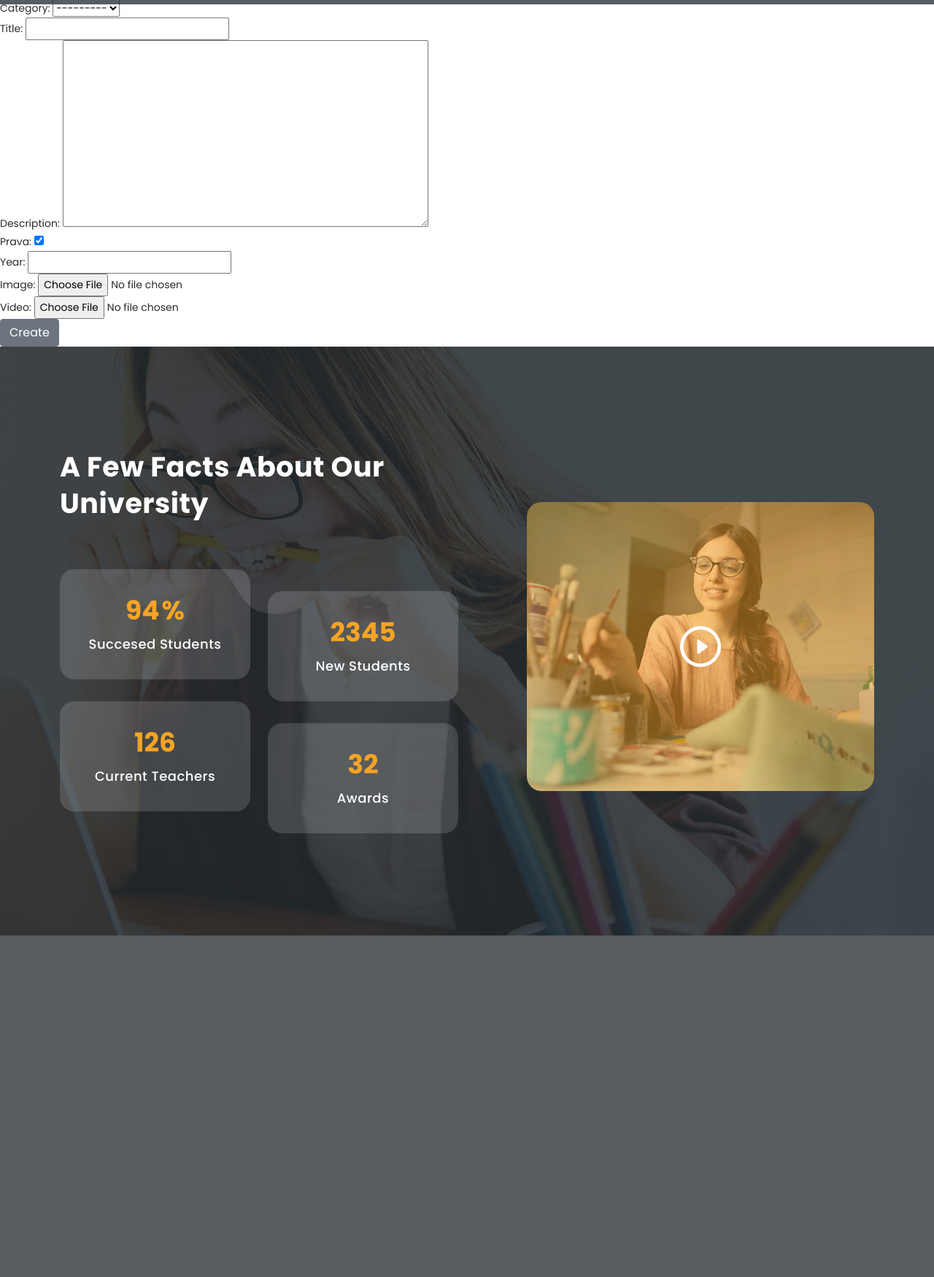
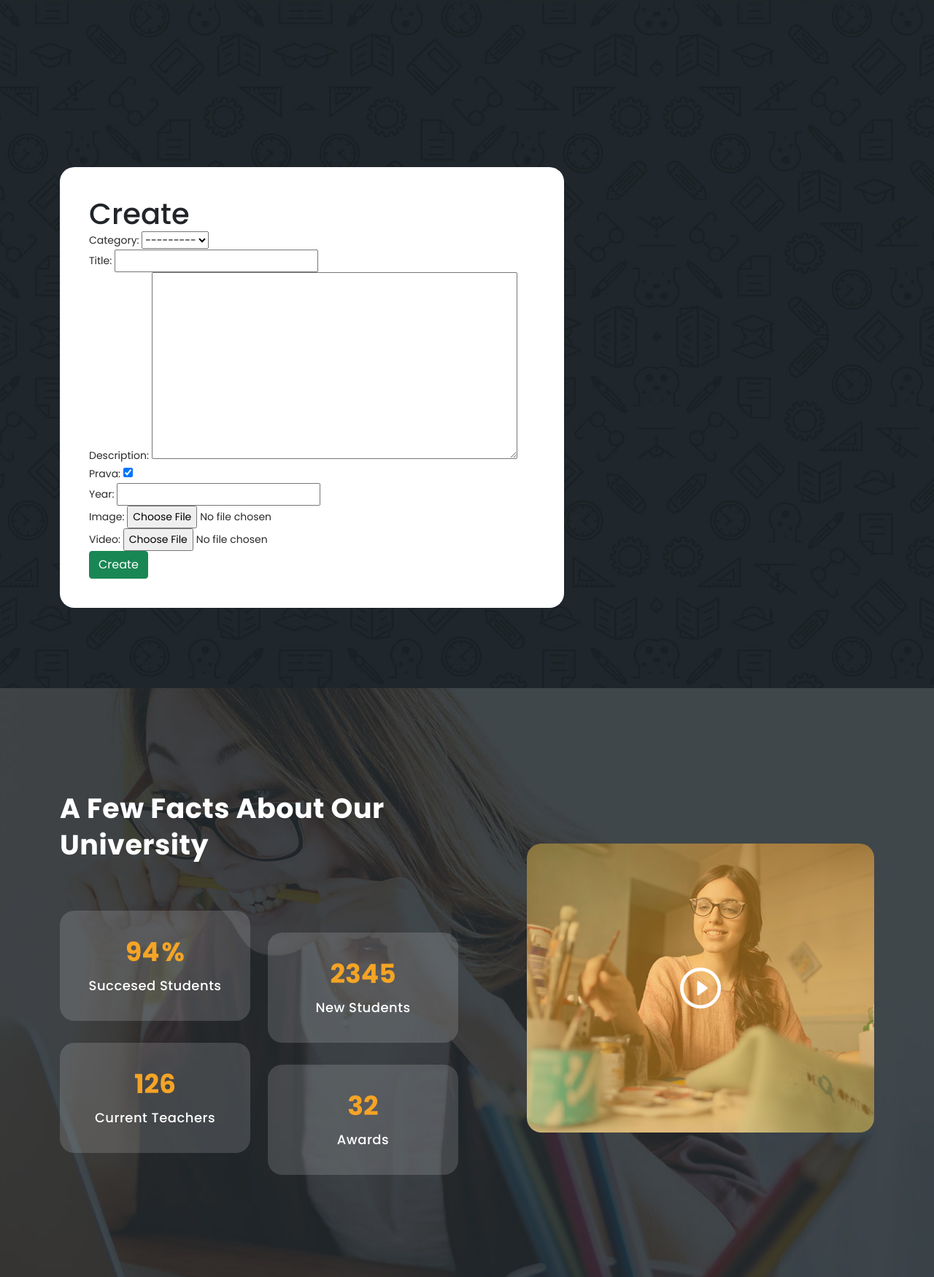
Before and after one commit to ulukbekkk/videohosting, a Django app: page /video/create_video/ in a window 1280 px wide; the page is wider, and only the part inside the window is pictured. Shown: the part 801-2551 px from the top of that part at 73% size. Before the commit the page ends 2083 px from the top of that part, so only its background shows below. Run offline with Django 4.2, Linux system fonts and the light colour scheme; tables that the repository leaves empty hold one stand-in row (values such as "Sample post"); some libraries are stand-ins or nearby versions.

Commit message:
teplate fixed video_detail and create_video

```diff
--- a/templates/base.html
+++ b/templates/base.html
@@ -28,6 +28,7 @@ TemplateMo 569 Edu Meeting
 https://templatemo.com/tm-569-edu-meeting
 
 -->
+
   </head>
 <body>
 
@@ -59,7 +60,7 @@ https://templatemo.com/tm-569-edu-meeting
                                   <li><a href="meeting-details.html">Meeting Details</a></li>
                               </ul>
                           </li>
-                          <li class="scroll-to-section"><a href="{% url 'create_video_url' %}">Courses</a></li>
+                          <li class="scroll-to-section"><a href="{% url 'create_video_url' %}">Create</a></li>
                           <li class="has-sub">
                               <a href="javascript:void(0)">Sign</a>
                               <ul class="sub-menu">
@@ -95,11 +96,7 @@ https://templatemo.com/tm-569-edu-meeting
             <div class="row">
               <div class="col-lg-12">
                 <div class="caption">
-              <h6>Hello Students</h6>
-              <h2>Welcome to Education</h2>
-              <p>This is an edu meeting HTML CSS template provided by <a rel="nofollow" href="https://templatemo.com/page/1" target="_blank">TemplateMo website</a>. This is a Bootstrap v5.1.3 layout. The video background is taken from Pexels website, a group of young people by <a rel="nofollow" href="https://www.pexels.com/@pressmaster" target="_blank">Pressmaster</a>.</p>
               <div class="main-button-red">
-                  <div class="scroll-to-section"><a href="#contact">Join Us Now!</a></div>
               </div>
           </div>
               </div>
--- a/video/templates/create_video.html
+++ b/video/templates/create_video.html
@@ -1,8 +1,28 @@
 {% extends 'base.html' %}
+{% load static %}
 {% block content %}
-    <form method="post" enctype="multipart/form-data">
+
+<!--video list-->
+<section class="upcoming-meetings" id="meetings">
+    <div class="container">
+      <div class="row">
+        <div class="col-lg-12">
+
+        </div>
+        <div class="col-lg-8">
+          <div class="categories">
+            <h1>Create</h1>
+            <ul>
+              <form method="post" enctype="multipart/form-data">
         {% csrf_token %}
         {{ create_form.as_p }}
-        <button type="submit" class="btn btn-secondary">Create</button>
-    </form>
+        <button type="submit" class="btn btn-success">Create</button>
+            </form>
+            </ul>
+
+          </div>
+        </div>
+
+        </div>
+    </section>
 {% endblock %}
```
Also changed, not shown: video/templates/update_video.html (+19 -1 lines), video/templates/video_detail.html (+91 -9 lines), video/templates/video_list.html (+0 -12 lines).
